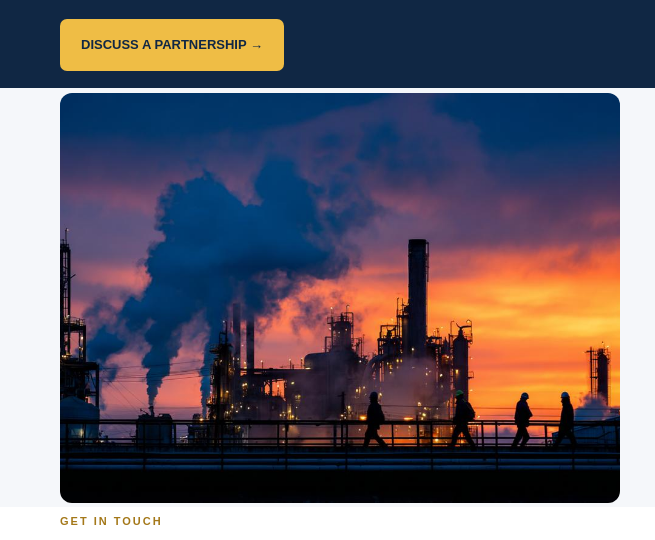
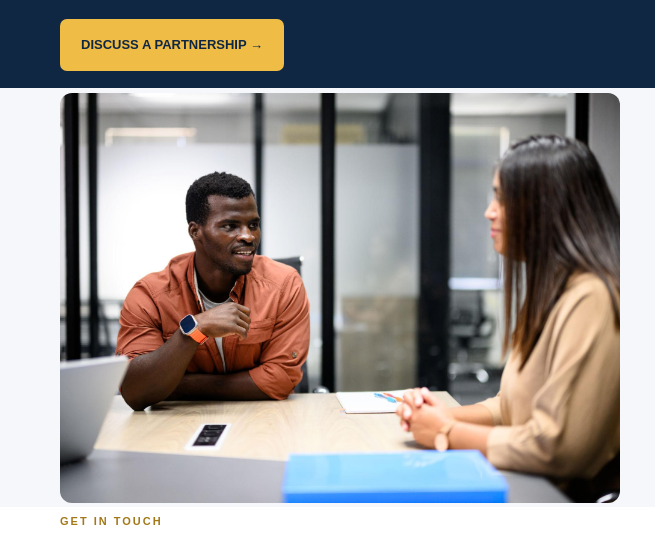
Before and after one commit to ttjiematlosha-cmd/SCOF, a plain HTML site: page index.html in a window 1280 px wide. Shown: the part 4231-4771 px from the top of the page, 0-655 px from the left. Drawn offline with Linux system fonts and the light colour scheme.

Commit message:
Update index.html

```diff
--- a/index.html
+++ b/index.html
@@ -1901,7 +1901,7 @@ h2 {
     <div class="container about-grid">
 
         <div class="about-photo">
-            <img src="../SCOF/scofc.jpeg"
+            <img src="../SCOF/connecting.jpeg"
                  alt="Community members connecting"
                  loading="lazy">
         </div>
```
